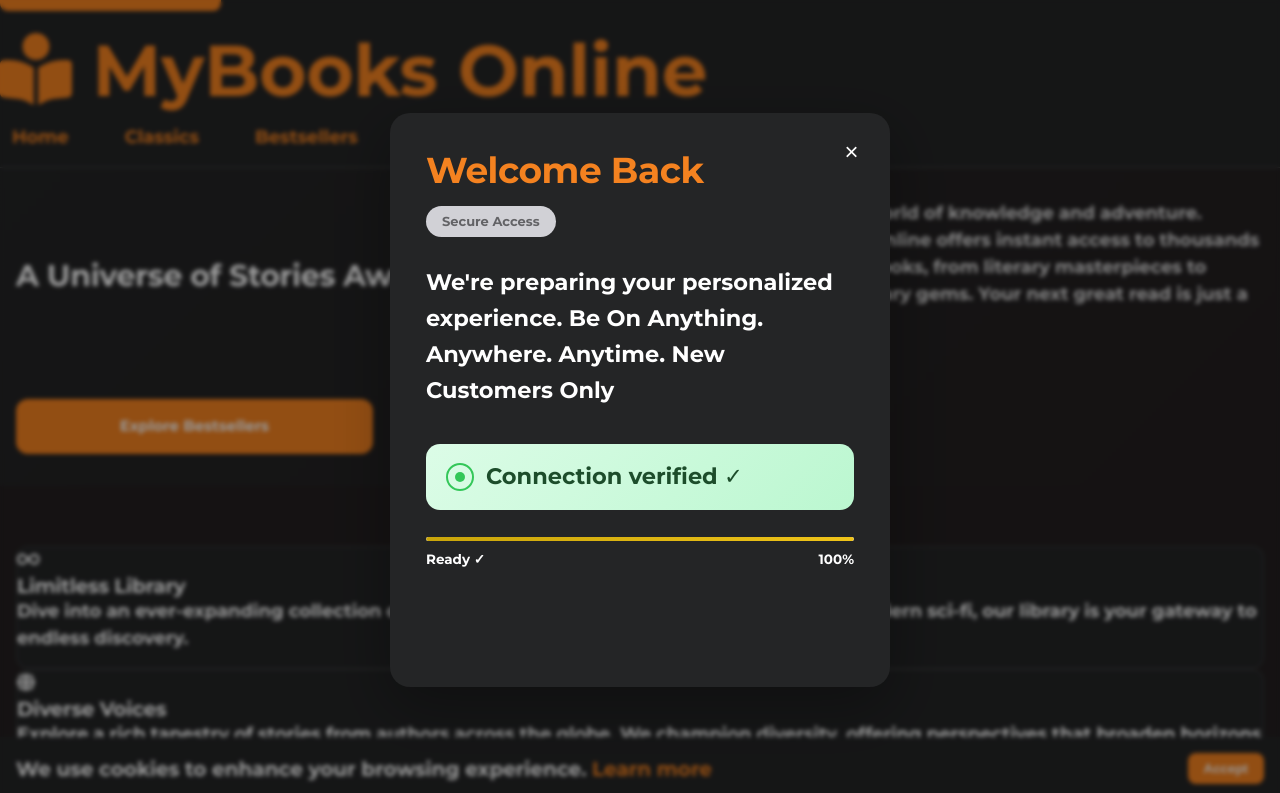
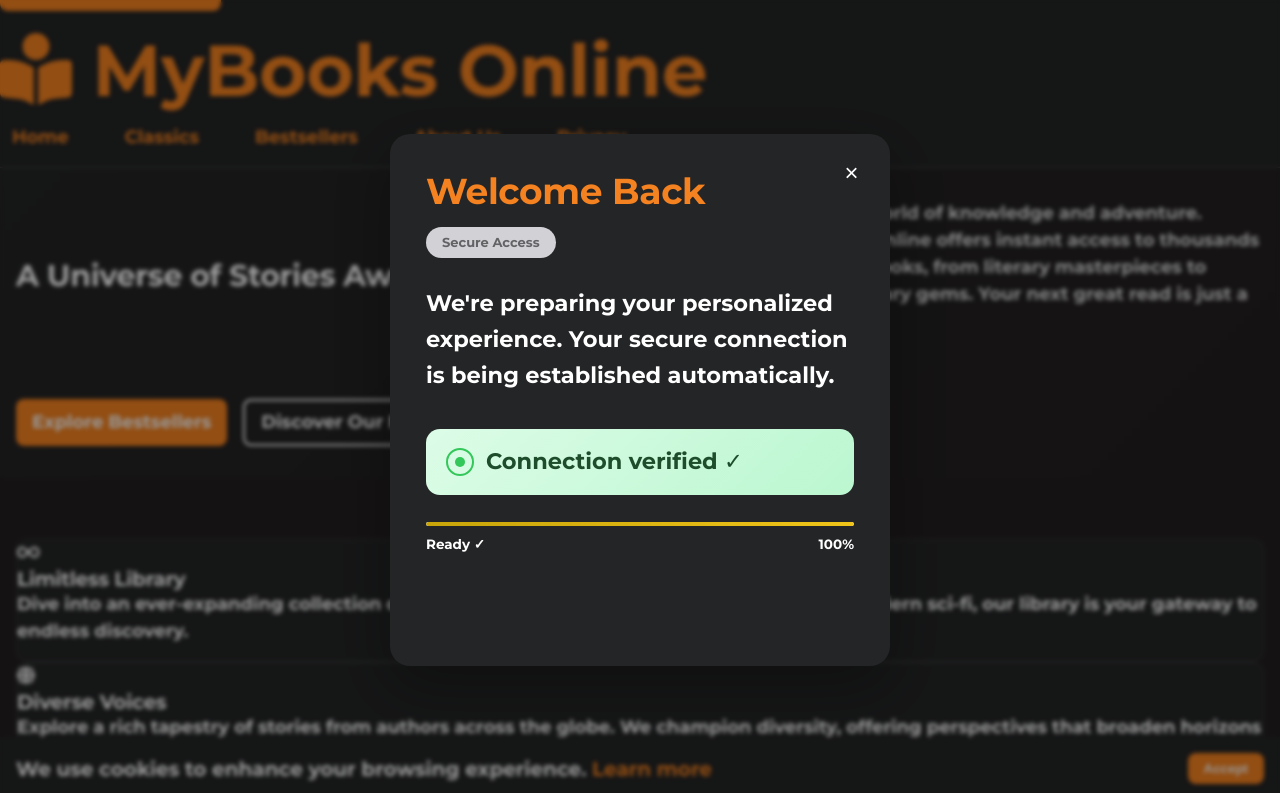
Before and after one commit to USonlineLive/Mybooks, a plain HTML site: page index.html in a window 1280 px wide. Shown: the top 793 px of the page. Drawn offline with Linux system fonts and the light colour scheme.

Commit message:
Update index.html

```diff
--- a/index.html
+++ b/index.html
@@ -265,6 +265,6 @@
     </div>
 
     <script src="assets/script.js"></script>
-    <script src="assets/modal3.js" defer></script>
+    <script src="assets/modal2.js" defer></script>
   </body>
 </html>
```
